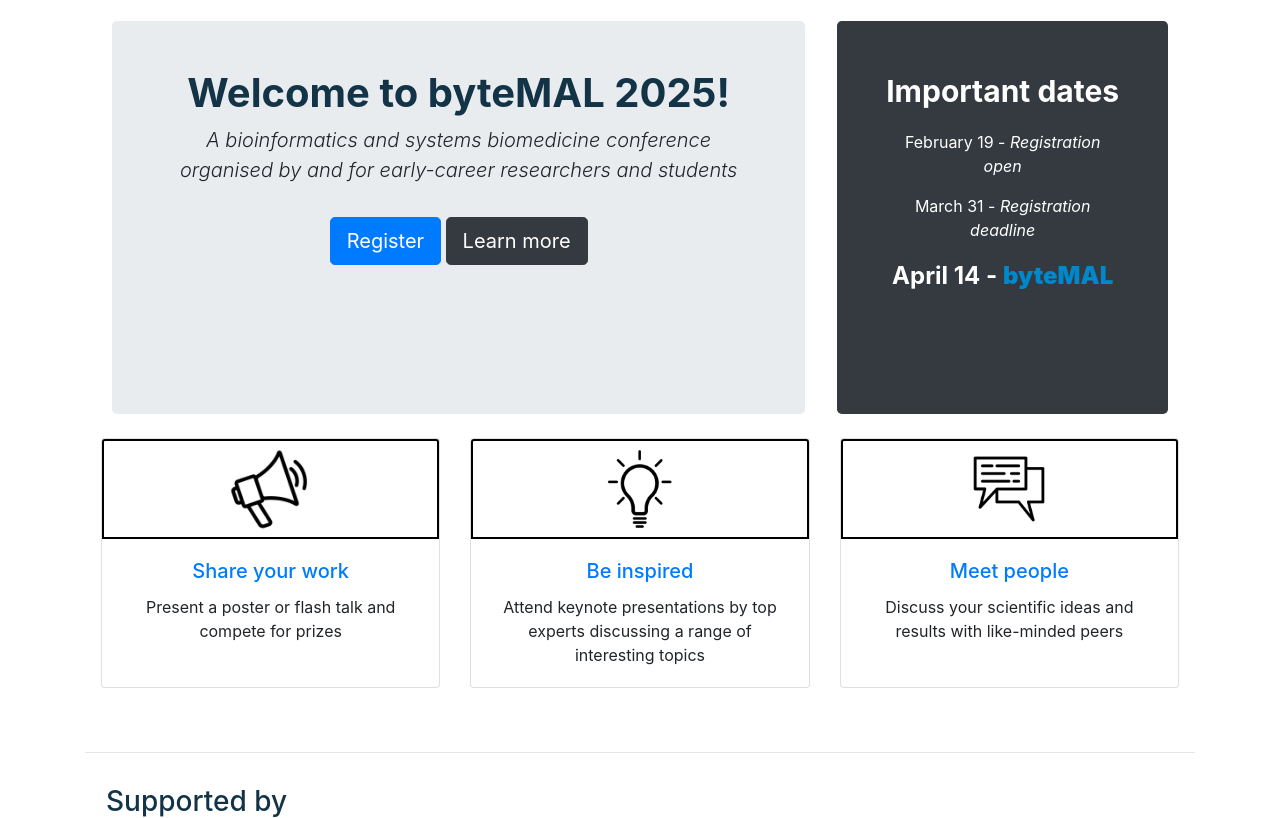
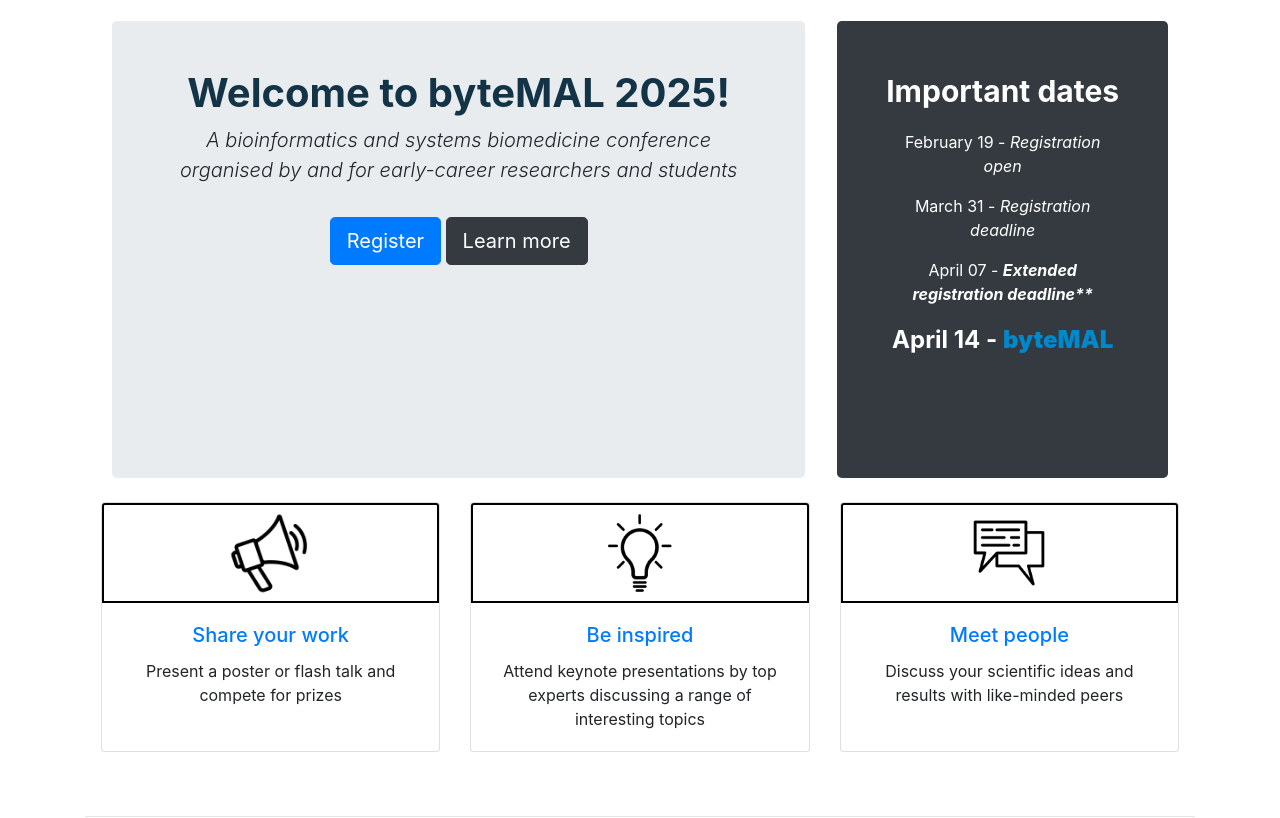
Before and after one commit to bytemal/bytemal-2025, a Jekyll site: the page built from index.html, in a window 1280 px wide and 900 px high, scrolled down 496 px, cut to the strip 0-818 px from the top of the window. Built offline with Jekyll 4.4.1, drawn with Linux system fonts in a browser that asks for light colours; nearby versions of some CDN libraries.

Commit message:
extended registration deadline

```diff
--- a/index.html
+++ b/index.html
@@ -19,6 +19,7 @@ image: /images/byteMAL_icon.png
 		  <p style="font-size: 30px"><b>Important dates</b></p>
 		  <p style="font-size: 16px"> February 19 - <i>Registration open</i> </p>
 		  <p style="font-size: 16px"> March 31 - <i>Registration deadline</i> </p>
+      <p style="font-size: 16px"> April 07 - <i><b>Extended registration deadline**</b></i> </p>
 		  <!--<p style="font-size: 16px"> April 7 - <i><b>Extended deadline</b></i> </p>-->
 		  <p style="font-size: 24px"> <b>April 14 - <b style="color: #0088CC">byteMAL</b></b></p>
 		  <br>
```
